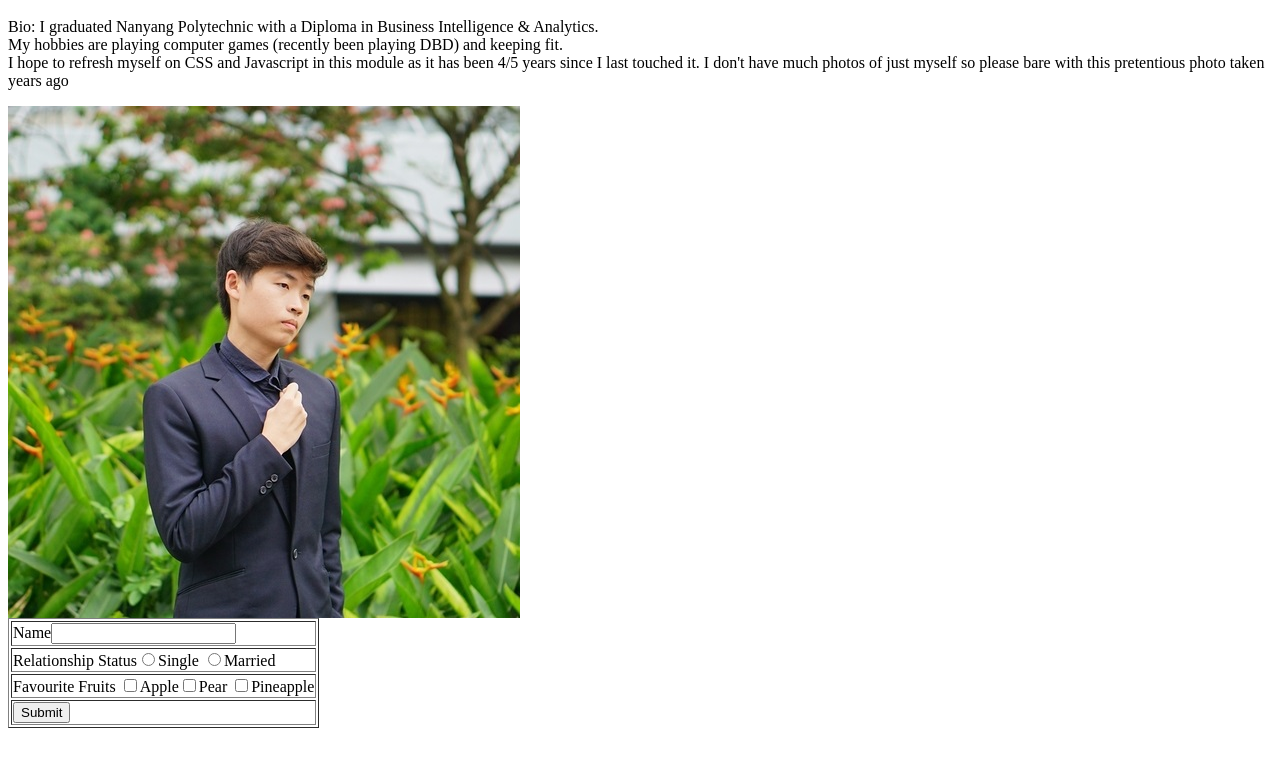
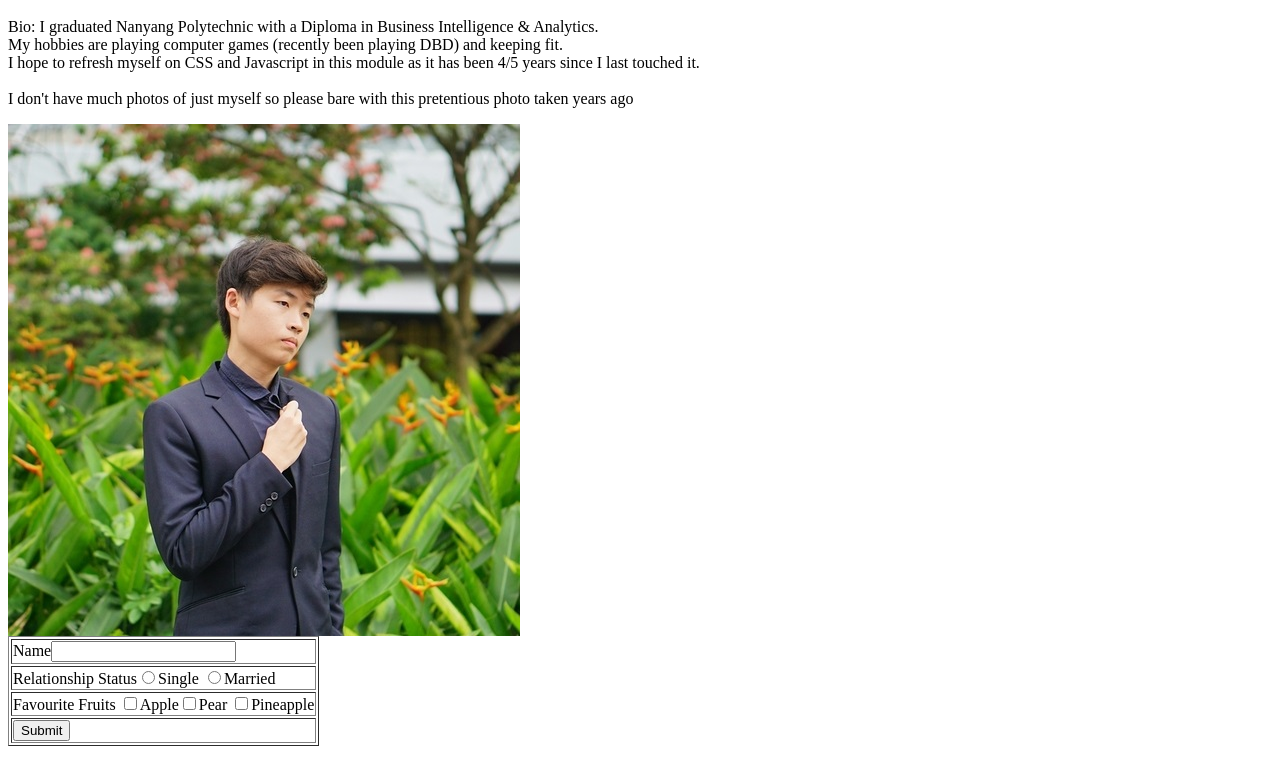
Before and after one commit to AndrewSKY99/AndrewSKY.github.io, a plain HTML site: page index.html in a window 1280 px wide. Shown: the part 48-810 px from the top of the page. Drawn offline with Linux system fonts and the light colour scheme.

Commit message:
Update index.html

```diff
--- a/index.html
+++ b/index.html
@@ -2,7 +2,7 @@
 <p>
   Bio: I graduated Nanyang Polytechnic with a Diploma in Business Intelligence & Analytics.<br/>
   My hobbies are playing computer games (recently been playing DBD) and keeping fit.<br/>
-  I hope to refresh myself on CSS and Javascript in this module as it has been 4/5 years since I last touched it.
+  I hope to refresh myself on CSS and Javascript in this module as it has been 4/5 years since I last touched it.<br/><br/>
 
   I don't have much photos of just myself so please bare with this pretentious photo taken years ago
 </p>
```
